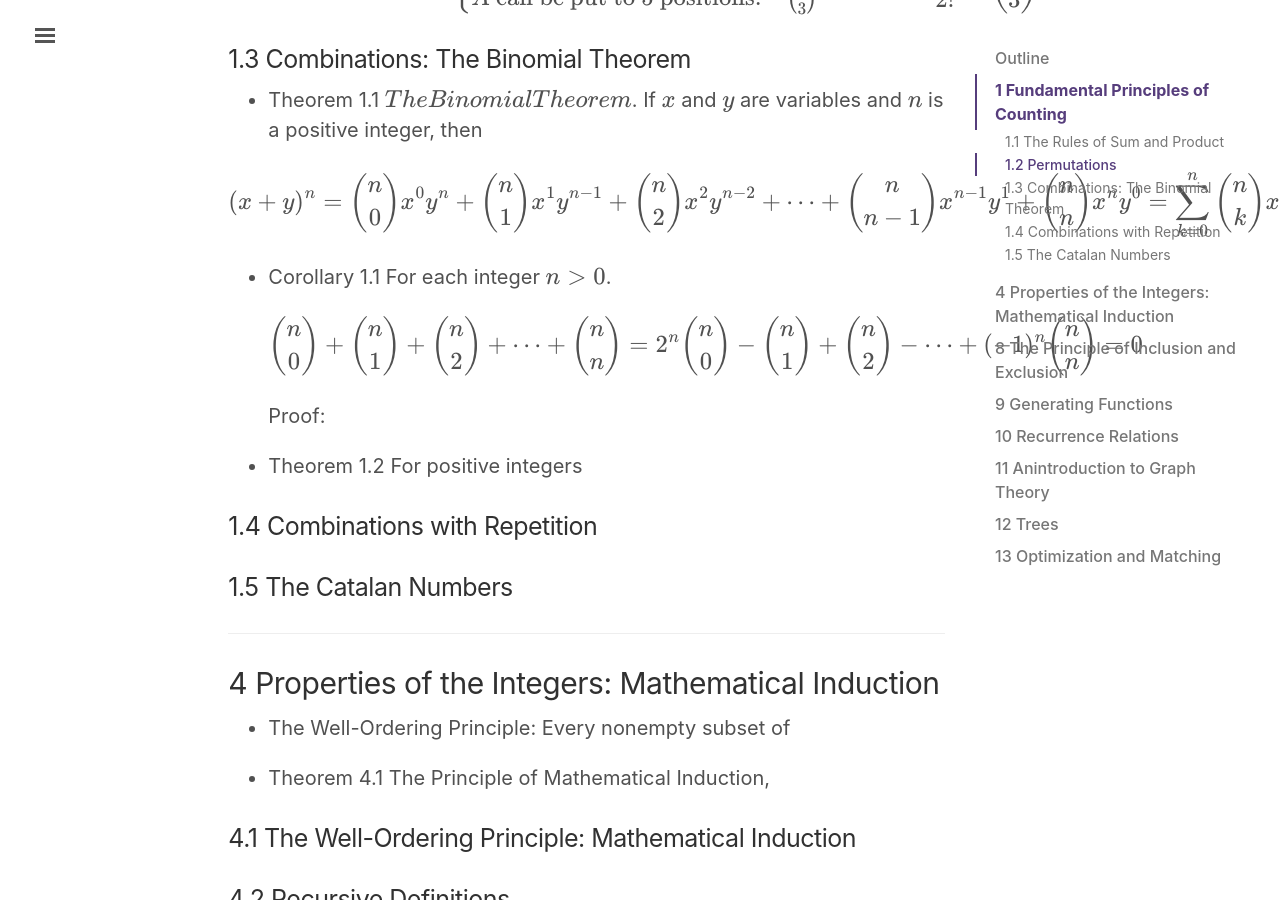
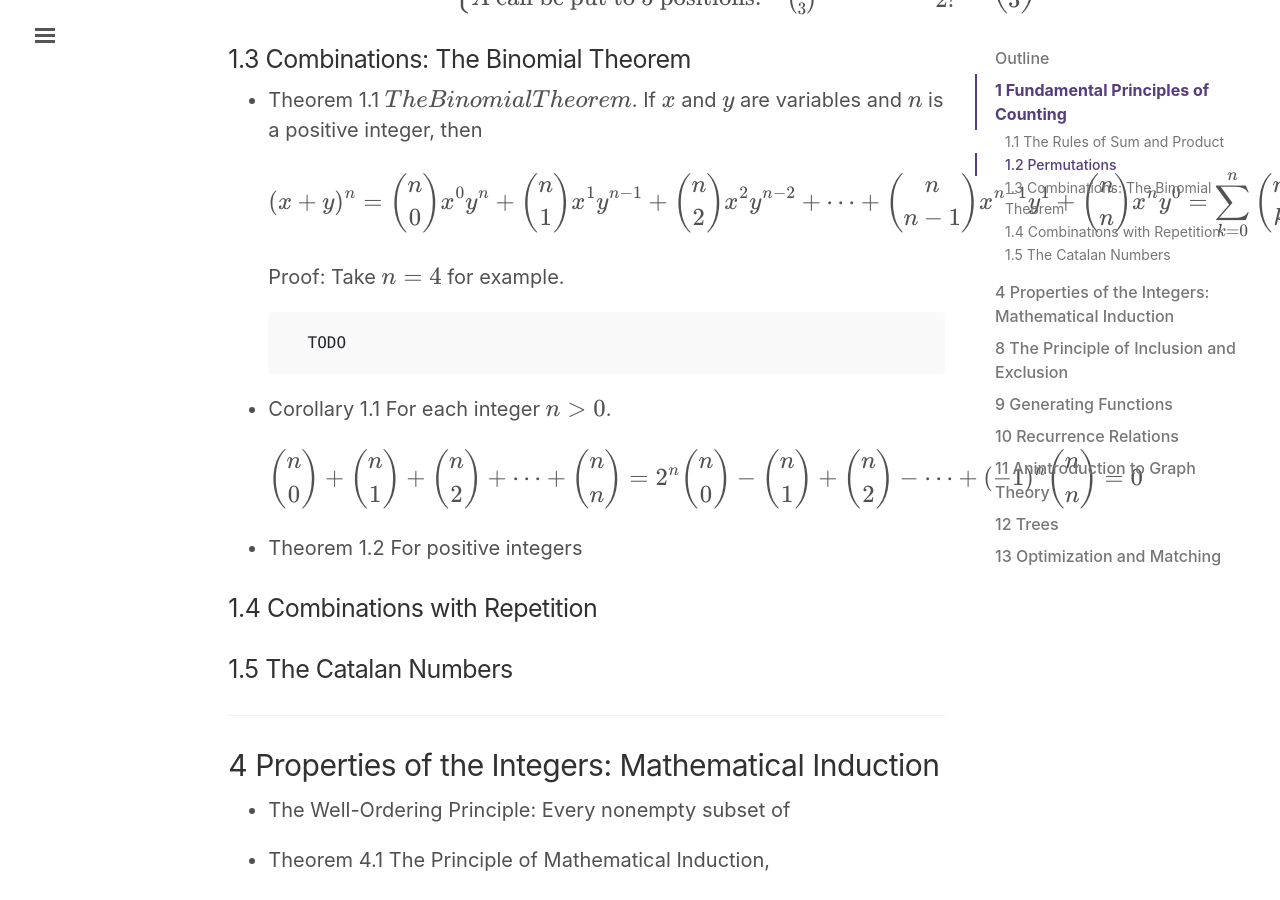
Before and after one commit to lingt-xyz/note, a Jekyll site: the page built from _posts/2018-09-01-COMP339.md, in a window 1280 px wide and 900 px high, scrolled down 3696 px. Built offline with Jekyll 4.4.1, drawn with Linux system fonts in a browser that asks for light colours; formulas are drawn with MathJax 3; comment, search, counter and statistics services are not loaded.

Commit message:
add proof todo

```diff
--- a/_posts/2018-09-01-COMP339.md
+++ b/_posts/2018-09-01-COMP339.md
@@ -134,11 +134,15 @@ e.g.:
 
 * Theorem 1.1 {% raw %}$$The Binomial Theorem$${% endraw %}. If {% raw %}$$x$${% endraw %} and {% raw %}$$y$${% endraw %} are variables and {% raw %}$$n$${% endraw %} is a positive integer, then
 
-{% raw %}
-$$
-(x+y)^n=\binom{n}{0}x^0y^n+\binom{n}{1}x^1y^{n-1}+\binom{n}{2}x^2y^{n-2}+\dots+\binom{n}{n-1}x^{n-1}y^1+\binom{n}{n}x^{n}y^0=\sum_{k=0}^n\binom{n}{k}x^ky^{n-k}
-$$
-{% endraw %}
+    {% raw %}
+    $$
+    (x+y)^n=\binom{n}{0}x^0y^n+\binom{n}{1}x^1y^{n-1}+\binom{n}{2}x^2y^{n-2}+\dots+\binom{n}{n-1}x^{n-1}y^1+\binom{n}{n}x^{n}y^0=\sum_{k=0}^n\binom{n}{k}x^ky^{n-k}
+    $$
+    {% endraw %}
+
+    Proof: Take {% raw %}$$n=4$${% endraw %} for example.
+
+        TODO
 
 * Corollary 1.1 For each integer {% raw %}$$n\gt0$${% endraw %}.
 
@@ -149,7 +153,6 @@ $$
     $$
     {% endraw %}
 
-    Proof:
 
 * Theorem 1.2 For positive integers
 
```
